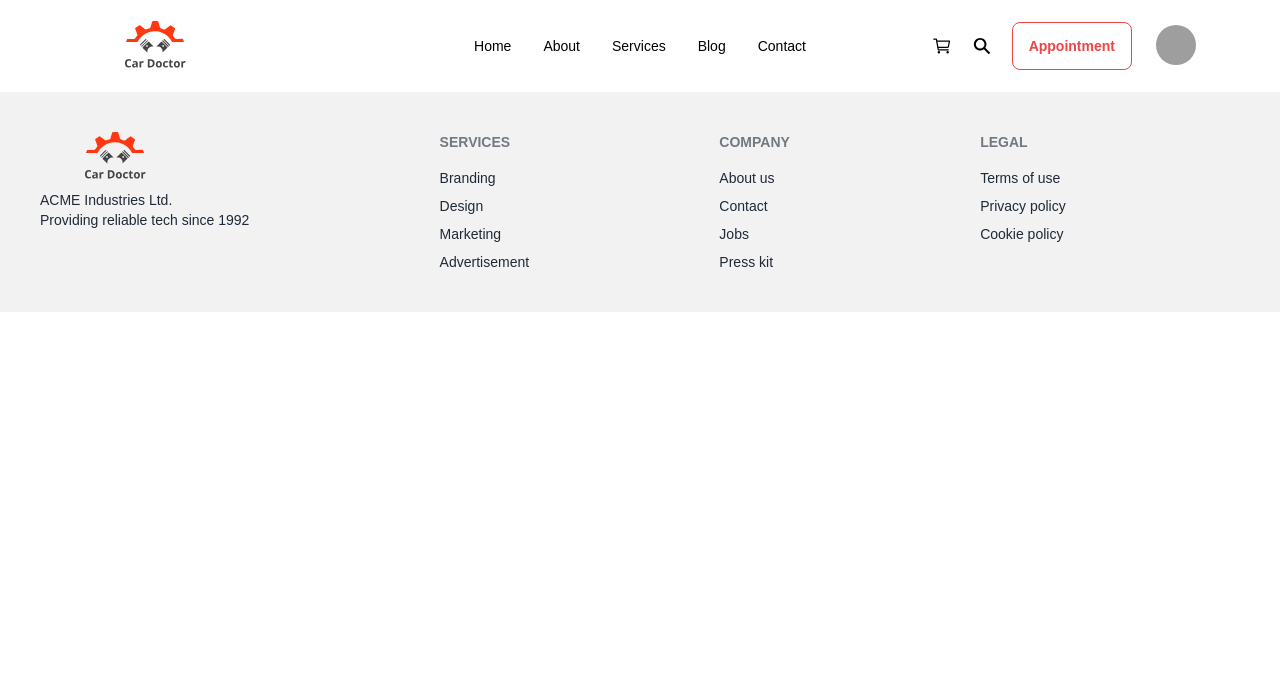
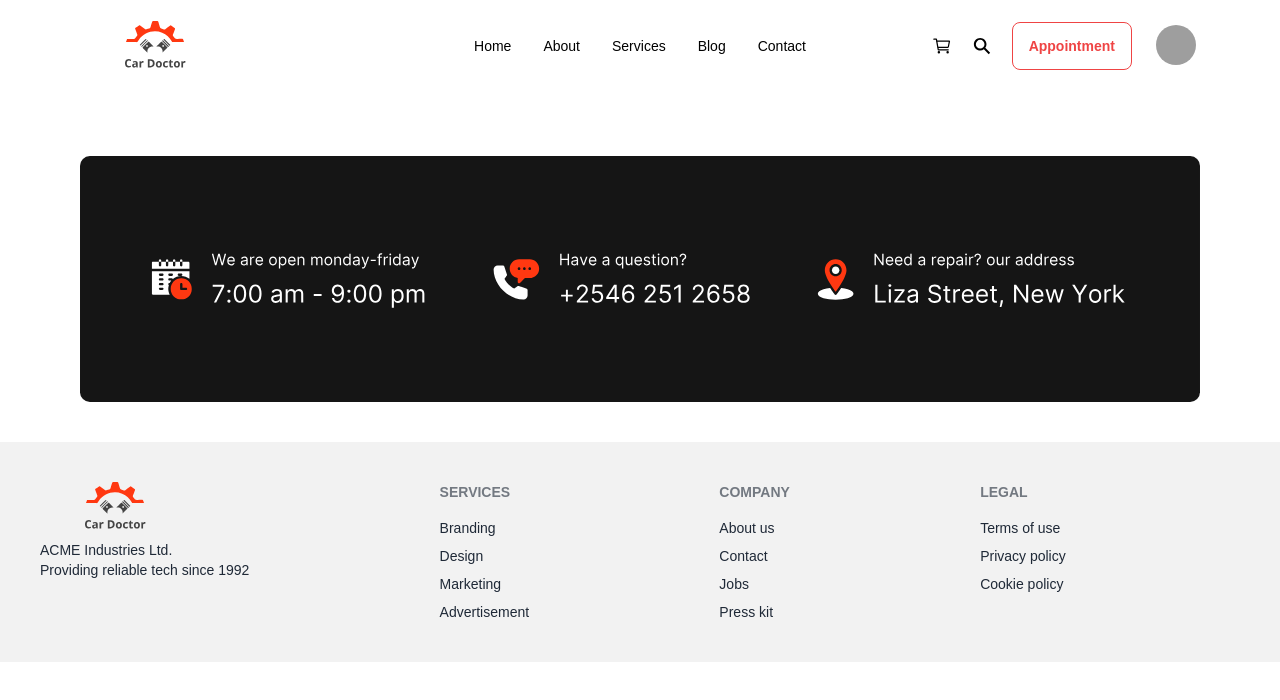
Before and after one commit to MDmohiuddin-web/car-dr-with-next.js, a Next.js app: page /contact in a window 1280 px wide. Shown: the top 700 px of the page. Built offline with nearby package versions, Linux system fonts and the light colour scheme; grey boxes are pictures that could not be loaded.

Commit message:
add some

```diff
--- a/src/app/contact/page.jsx
+++ b/src/app/contact/page.jsx
@@ -1,7 +1,13 @@
+import Image from "next/image";
 import React from "react";
+import info from "../../../public/assets/Group.svg";
 
 const page = () => {
-  return <div></div>;
+  return (
+    <div className="my-10  transition duration-500 ease-in-out transform hover:-translate-y-1 hover:scale-105">
+      <Image src={info} alt="" className="mt-5 md:mt-16 " />
+    </div>
+  );
 };
 
 export default page;
```
